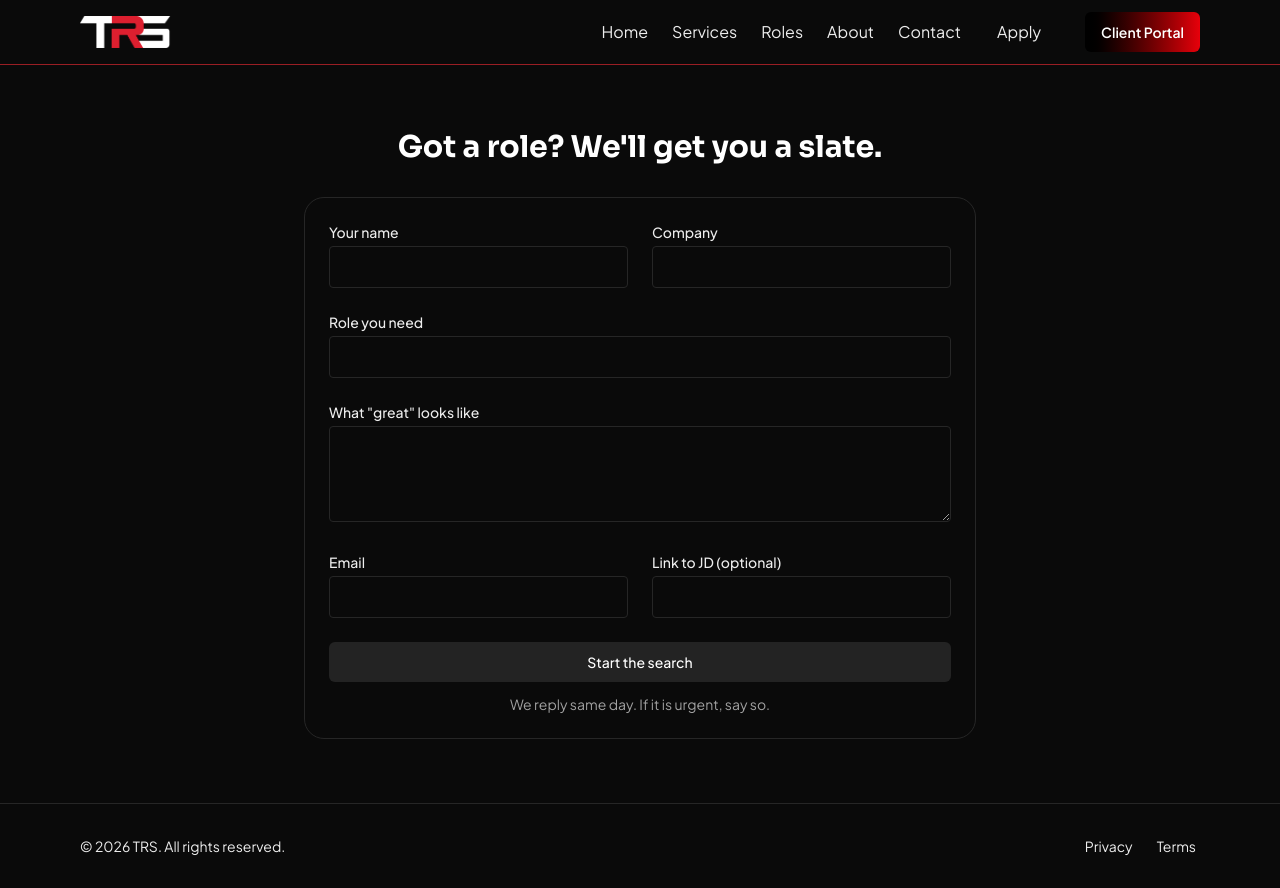
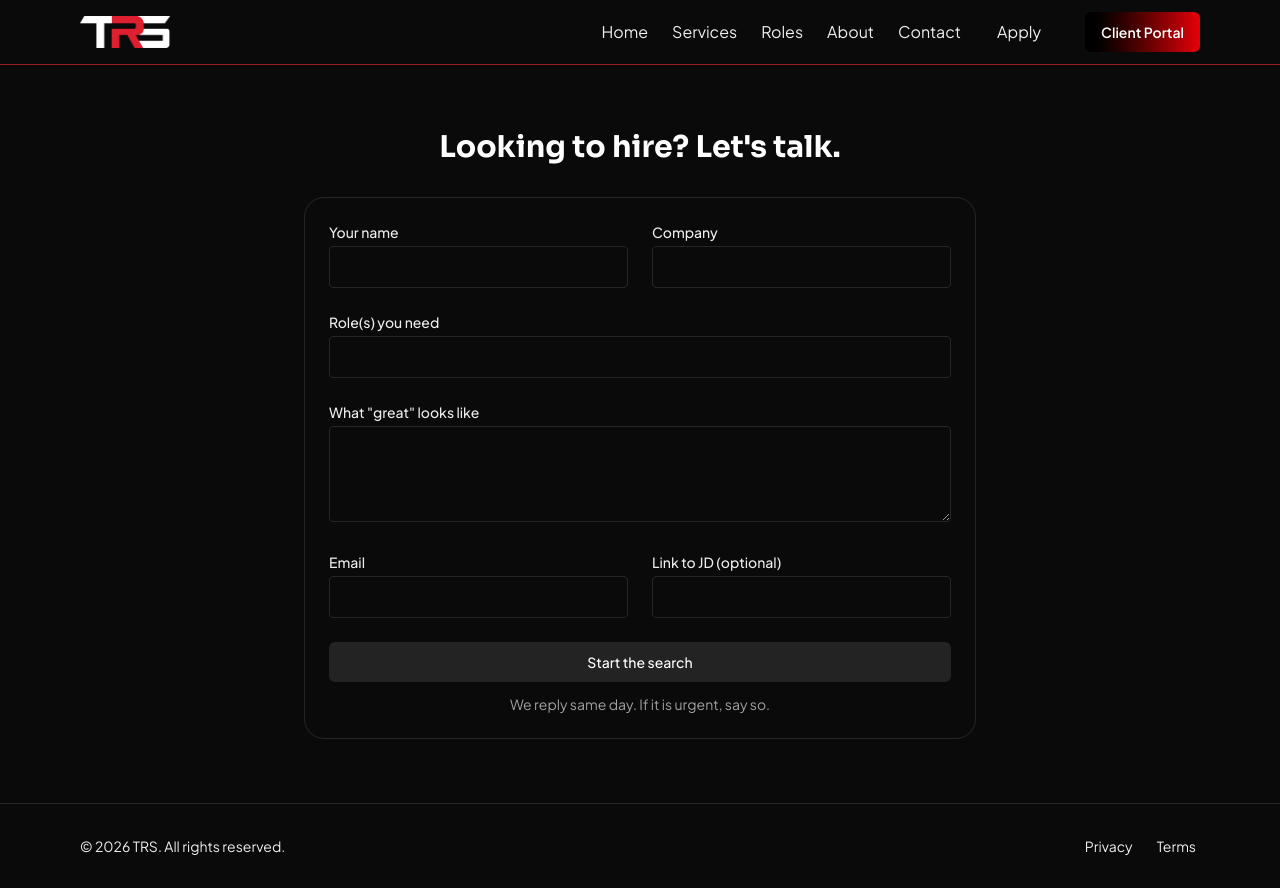
Before and after one commit to trsjohn/trs-website-wendy, a Next.js app: page /contact in a window 1280 px wide. Built offline with nearby package versions, Linux system fonts and the light colour scheme.

Commit message:
update contact page

```diff
--- a/src/app/contact/page.tsx
+++ b/src/app/contact/page.tsx
@@ -42,7 +42,7 @@ Email: ${values.email}${values.jd ? `\nJD Link: ${values.jd}` : ''}`);
     <div className="max-w-7xl mx-auto px-6 sm:px-8 py-section-y sm:py-section-y-sm">
       <div className="max-w-2xl mx-auto">
         <div className="text-center mb-8">
-          <h1 className="text-3xl font-bold text-white mb-4">Got a role? We&apos;ll get you a slate.</h1>
+          <h1 className="text-3xl font-bold text-white mb-4">Looking to hire? Let&apos;s talk.</h1>
         </div>
 
         <form onSubmit={handleSubmit(onSubmit)} className="rounded-2xl border border-neutral-800 p-6 space-y-6 text-left">
@@ -60,7 +60,7 @@ Email: ${values.email}${values.jd ? `\nJD Link: ${values.jd}` : ''}`);
           </div>
 
           <div>
-            <label className="block text-sm mb-1 font-medium">Role you need</label>
+            <label className="block text-sm mb-1 font-medium">Role(s) you need</label>
             <input {...register("role")} className="w-full rounded border border-neutral-800 bg-transparent px-3 py-2" />
             {errors.role && <p className="text-red-400 text-sm mt-1">{errors.role.message}</p>}
           </div>
```
